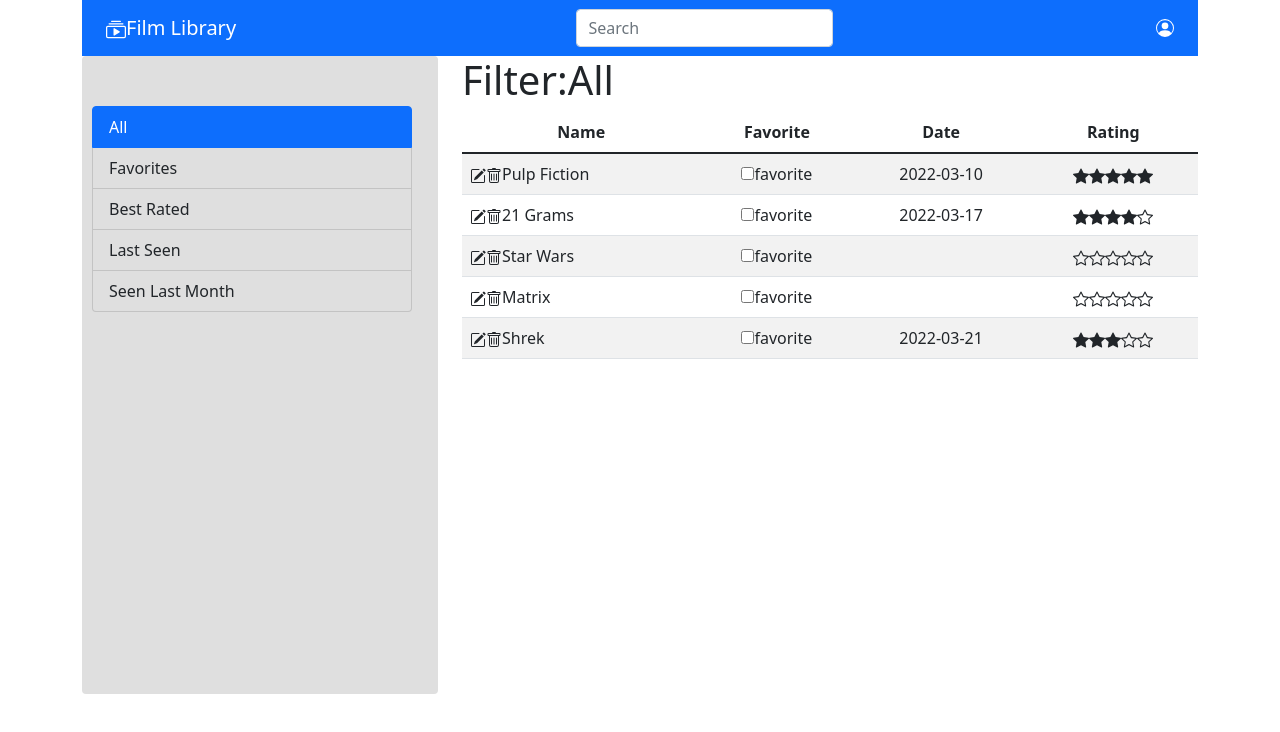
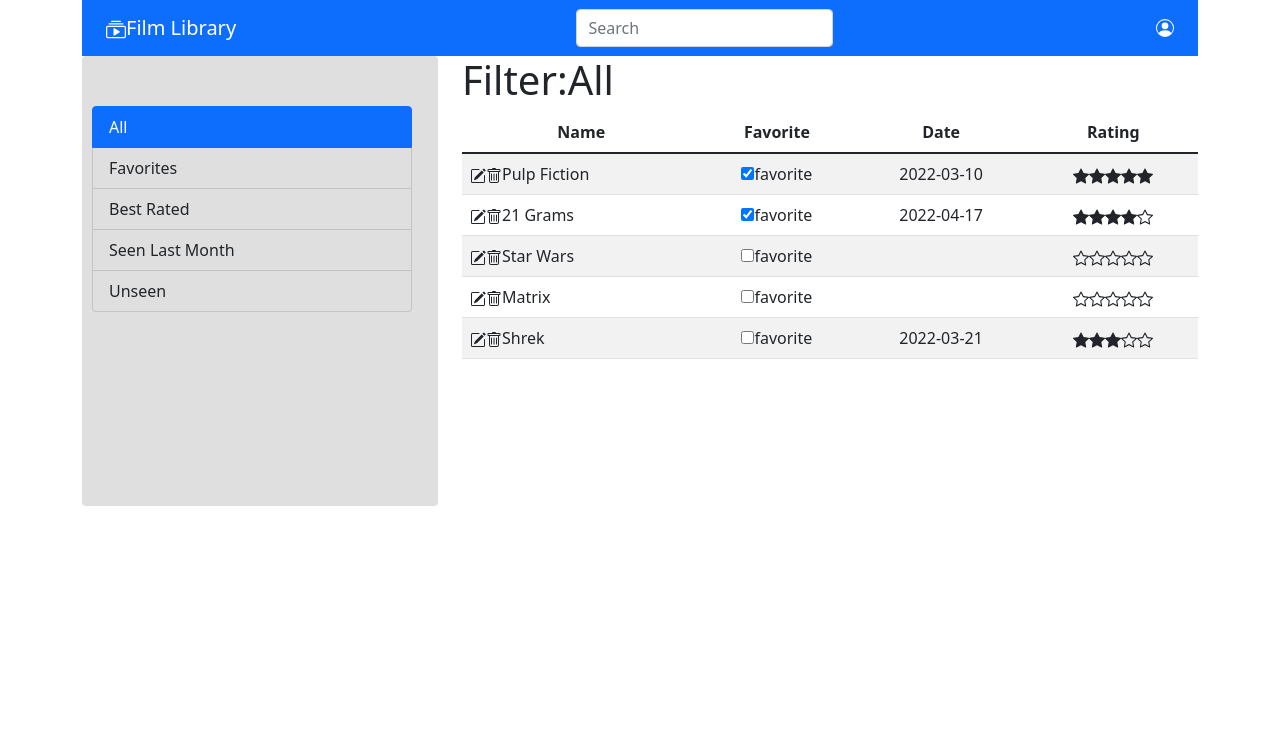
Before and after one commit to elena-dodici/WABigLab, a React (Create React App) app: page / in a window 1280 px wide. Shown: the top 732 px of the page. Built offline with nearby package versions, Linux system fonts and the light colour scheme.

Commit message:
added filters and fixed some bugs

```diff
--- a/src/App.js
+++ b/src/App.js
@@ -4,11 +4,13 @@ import 'bootstrap/dist/css/bootstrap.min.css'
 import './App.css';
 import {Container,Col, Row} from 'react-bootstrap';
 import dayjs from 'dayjs' ;
+import { useState } from 'react';
+import { id_filter } from './component/NavBar';
 // 后面的字符串dayjs是library
 const fakeFilms=[
   // {title:'Pulp Fiction',favorite:true,date:dayjs('2022-03-10'),rating:5},
   {title:'Pulp Fiction',favorite:true,date:dayjs('2022-03-10'),rating:5},
-  {title:'21 Grams',favorite:true,date:dayjs('2022-03-17'),rating:4},
+  {title:'21 Grams',favorite:true,date:dayjs('2022-04-17'),rating:4},
   {title:'Star Wars',favorite:false},
   {title:'Matrix',favorite:false},
   {title:'Shrek',favorite:false,date:dayjs('2022-03-21'),rating:3},
@@ -17,7 +19,77 @@ const fakeFilms=[
 function alertClicked() {
   //alert('You clicked the third ListGroupItem');
 }
+
 function App() {
+  const [films,setFilms] = useState(fakeFilms);
+  const [filterStatus,setFilterStatus] = useState(id_filter.All)
+
+  const changeFav=(filmTitle)=>{
+    //fms是原来的state
+    let tempFilm = [...films]
+    tempFilm.forEach((x)=>{
+      if(x.title === filmTitle){
+        x.favorite = !x.favorite;
+
+      }
+    })
+    setFilms(tempFilm)
+    // alert(filmTitle,"changeFav");
+
+  }
+
+  const filterFunc =(myfilter)=>{
+    //console.log(myfilter);
+    if(filterStatus !== myfilter)
+        setFilterStatus(myfilter);
+  }
+
+//????????? 为什么被调用了两次？？？？
+  const filterFilms=()=>{
+    let myfilms = [];
+    // alert(1);
+    switch (filterStatus) {
+      case id_filter.All:
+        //执行filter的动作
+        myfilms = films.filter(x=>{
+          return x;
+        });
+        // console.log("all");
+        break;
+      case id_filter.Favorites:
+        myfilms = films.filter(x=>{
+          return x.favorite === true;
+        })
+        // console.log("Favorites");
+        break;
+      case id_filter.BestRate:
+        myfilms = films.filter(x=>{
+          return x.rating ===5;
+        })
+        // console.log("BestRate");
+        break;
+      case id_filter.SeenLastMonth:
+        let today = dayjs().format('YYYY-MM-DD');
+        myfilms = films.filter(x=>{
+          // console.log(dayjs(today).diff(x.date,'day'));//返回相差的天数
+          if(x.date !== undefined)
+            return (dayjs(today).diff(x.date,'day') <= 30);
+          else return false;
+        })
+        // console.log("SeenLastMonth");
+        break;
+      case id_filter.Unseen:
+        myfilms = films.filter(x=>{
+          return x.date === undefined;
+        })
+        // console.log("Unseen");
+        break;
+      default:
+        break;
+    }
+    return myfilms;
+  }
+
   return (
     <Container className="App">
       <Row>
@@ -28,8 +100,11 @@ function App() {
       </Row>
       <Row>
 
-        <MyNavBar></MyNavBar>
-        <FilmLists films={fakeFilms}></FilmLists>
+        {/* <MyNavBar showAllFilm = {showAll} showFavFilm = {showFav} showBRFilm = {showBR}
+        showLSFilm = {showLS} showSLMFilm = {showSLM} ></MyNavBar> */}
+        <MyNavBar filterFunction ={filterFunc} ></MyNavBar>
+        {/* <FilmLists films={films}></FilmLists> */}
+        <FilmLists films={filterFilms()} changeFav ={changeFav} ></FilmLists>
 
       </Row>
     </Container>
--- a/src/component/FilmComponents.js
+++ b/src/component/FilmComponents.js
@@ -7,7 +7,7 @@ function FilmLists(props){
     return(
         <Col sm={8} >
           <h1 className='txt-left'>Filter:All</h1>
-            <FilmTable films={props.films}></FilmTable>
+            <FilmTable films={props.films} changeFav={props.changeFav}></FilmTable>
         </Col>
     );
 }
@@ -26,7 +26,7 @@ function FilmTable(props) {
         <tbody>
              {/* films = {xxxx} 前面的films是属性下一个调用的props科通过 '.films'获得，props.films返回的是{xxx}的值 */}
           {
-            props.films.map((f) => <FilmRow film={f} key={f.title}/>)
+            props.films.map((f) => <FilmRow film={f} key={f.title} changeFav ={props.changeFav} />)
           }
         </tbody>
       </Table>
@@ -36,27 +36,27 @@ function FilmTable(props) {
 function FilmRow(props){
     return(
         // <tr><FilmData film={props.film} /><FilmAction /></tr>
-        <tr><FilmData film={props.film} /></tr>
+        <tr><FilmData film={props.film} changeFav={props.changeFav} /></tr>
     );
 }
 function FilmData(props){
   // 声明一个叫 "count" 的 state 变量
-  let [mychecked,setChecked]=React.useState(false);
+  let [mychecked,setChecked]=React.useState(props.film.favorite);
   const stars= [];
   for(let i=0;i<props.film.rating;++i){
-    stars.push(<BsStarFill/>);
+    stars.push(<BsStarFill key={i+'f'}/>);
   }
   for(let i=0;i<5-props.film.rating;++i){
-    stars.push(<BsStar/>);
+    stars.push(<BsStar key={i+'b'}/>);
   }
   if(props.film.rating ===undefined){
     for(let i=0;i<5;++i){
-      stars.push(<BsStar/>);
+      stars.push(<BsStar key={i}/>);
     }
   }
-  const handleChange=()=>{
+  const handleChange=(title)=>{
     setChecked(!mychecked);
-
+    props.changeFav(title)
   }
   return(
     <>
@@ -66,6 +66,7 @@ function FilmData(props){
         {/* <td><input  name='favorite' type={"checkbox"} />favorite</td> */}
         <td>
           <Checkbox
+            filmtitle={props.film.title}
             label='favorite'
             value={mychecked}
             onChange={handleChange}
@@ -79,10 +80,10 @@ function FilmData(props){
     </>
   );
 }
-function Checkbox({label,value,onChange}){
+function Checkbox({filmtitle,label,value,onChange}){
   return (
     <label>
-      <input type={"checkbox"} checked={value} onChange={onChange} />
+      <input type={"checkbox"} checked={value} onChange={()=>{onChange(filmtitle)}} />
       {label}
     </label>
   );
--- a/src/component/NavBar.css
+++ b/src/component/NavBar.css
@@ -1,7 +1,7 @@
 .bar{
 
     background-color:rgb(223, 223, 223);
-    height: 200%;
+    height: 450px;
     position: relative;
     top: 0px;
 }
--- a/src/component/NavBar.js
+++ b/src/component/NavBar.js
@@ -1,25 +1,67 @@
 import {Col, Navbar,Container, ListGroup ,Form,Nav} from 'react-bootstrap';
 import './NavBar.css';
+import React from 'react';
 import { BsCollectionPlay,BsPersonCircle } from "react-icons/bs";
+
+const id_filter={
+  "All":1,
+  "Favorites":2,
+  "BestRate":3,
+  "SeenLastMonth":4,
+  "Unseen":5,
+}
+
 function MyNavBar(props){
+  //let [mychecked,setChecked]=React.useState(false);
+  const clickHandler = (filter)=>{
+    // alert(filter);
+    switch (filter){
+      case id_filter.All:
+        // console.log("All");
+        props.filterFunction(id_filter.All);
+        break;
+      case id_filter.Favorites:
+        // console.log("Favorites");
+        props.filterFunction(id_filter.Favorites);
+        break;
+      case id_filter.BestRate:
+        // console.log("BestRate");
+        props.filterFunction(id_filter.BestRate);
+        break;
+      case id_filter.SeenLastMonth:
+        // console.log("SeenLastMonth");
+        props.filterFunction(id_filter.SeenLastMonth);
+        break;
+      case id_filter.Unseen:
+        // console.log("LastSeen");
+        props.filterFunction(id_filter.Unseen);
+        break;
+      default:
+        break;
+    }
+
+    //setChecked(!mychecked);
+  }
+
+
     return(
     <Col sm={4}>  {/*offset 指定列向右的偏移量，span指定列宽 */}
-          <ListGroup className='bar txt-left ' varient="flush">
-            <ListGroup.Item className='lg-item greybg' action href="#link1" active={true} >
+          <ListGroup className='bar txt-left ' varient="flush" defaultActiveKey= "#link1">
+            <ListGroup.Item id={id_filter.All} className='lg-item greybg' action href="#link1" onClick={()=>{clickHandler(id_filter.All)}} >
               All
             </ListGroup.Item>
-            <ListGroup.Item className='lg-item greybg' action href="#link2">
+            <ListGroup.Item id ={id_filter.Favorites} className='lg-item greybg' action href="#link2" onClick={()=>{clickHandler(id_filter.Favorites)}} >
               Favorites
             </ListGroup.Item>
             {/* <ListGroup.Item action onClick={alertClicked}> */}
-            <ListGroup.Item className='lg-item greybg' action >
+            <ListGroup.Item id ={id_filter.BestRate} className='lg-item greybg' action href="#link3" onClick={()=>{clickHandler(id_filter.BestRate)}} >
               Best Rated
             </ListGroup.Item>
-            <ListGroup.Item className='lg-item greybg' action >
-              Last Seen
+            <ListGroup.Item id ={id_filter.SeenLastMonth} className='lg-item greybg' action href="#link4" onClick={()=>{clickHandler(id_filter.SeenLastMonth)}} >
+              Seen Last Month
             </ListGroup.Item>
-            <ListGroup.Item className='lg-item greybg' action >
-              Seen Last Month
+            <ListGroup.Item id ={id_filter.Unseen} className='lg-item greybg' action href="#link5" onClick={()=>{clickHandler(id_filter.Unseen)}} >
+              Unseen
             </ListGroup.Item>
           </ListGroup>
         </Col>
@@ -68,4 +110,4 @@ function TopNavbar(props){
     );
 }
 
-export {MyNavBar,TopNavbar};
+export {MyNavBar,TopNavbar,id_filter};
```
Lines whose indentation alone changed are shown as unchanged.
